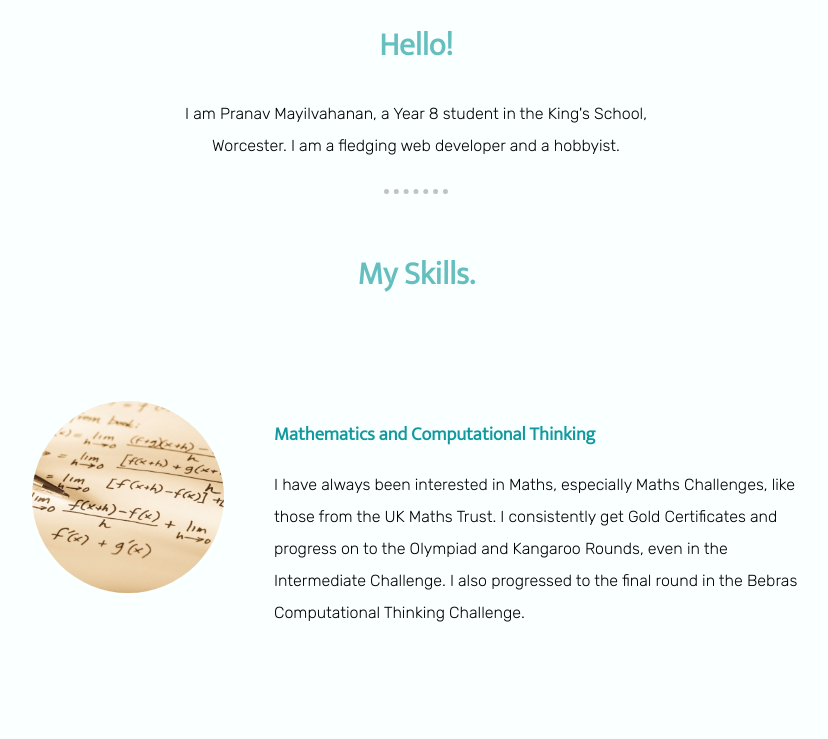
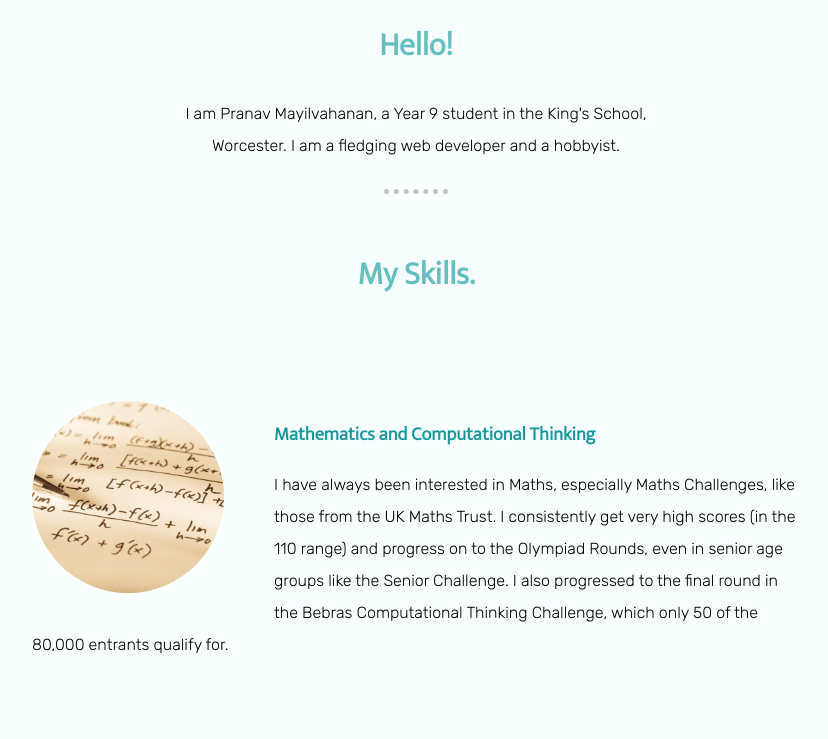
Before and after one commit to Firestar162/css-personal-site, a plain HTML site: page index.html in a window 1280 px wide. Shown: the part 1234-1973 px from the top of the page, without its empty margins (224-1052 px from the left). Drawn offline with Linux system fonts and the light colour scheme.

Commit message:
Update main body details

```diff
--- a/index.html
+++ b/index.html
@@ -26,7 +26,7 @@
     <div class="profile">
       <img id="prof-pic" src="images/Pranav_Mayilvahanan_Cropped-removebg-preview.png" alt="Pranav Mayilvahanan Picture">
       <h2>Hello!</h2>
-      <p id="intro">I am Pranav Mayilvahanan, a Year 8 student in the King's School, Worcester. I am a fledging web developer and a hobbyist.</p>
+      <p id="intro">I am Pranav Mayilvahanan, a Year 9 student in the King's School, Worcester. I am a fledging web developer and a hobbyist.</p>
     </div>
     <br>
     <hr>
@@ -37,8 +37,8 @@
         <img id="proof" src="images/proof Cropped.jpg" alt="A proof in maths">
         <h3><strong>Mathematics and Computational Thinking</strong></h3>
         <p>I have always been interested in Maths, especially Maths Challenges, like those from the UK Maths Trust.
-          I consistently get Gold Certificates and progress on to the Olympiad and Kangaroo Rounds, even in the Intermediate Challenge.
-          I also progressed to the final round in the Bebras Computational Thinking Challenge.</p>
+          I consistently get very high scores (in the 110 range) and progress on to the Olympiad Rounds, even in senior age groups like the Senior Challenge.
+          I also progressed to the final round in the Bebras Computational Thinking Challenge, which only 50 of the 80,000 entrants qualify for.</p>
       </div>
       <div class="skill-row">
         <img id="python" src="images/pythonlogo_Cropped-removebg-preview.png" alt="pythonlogo">
```
